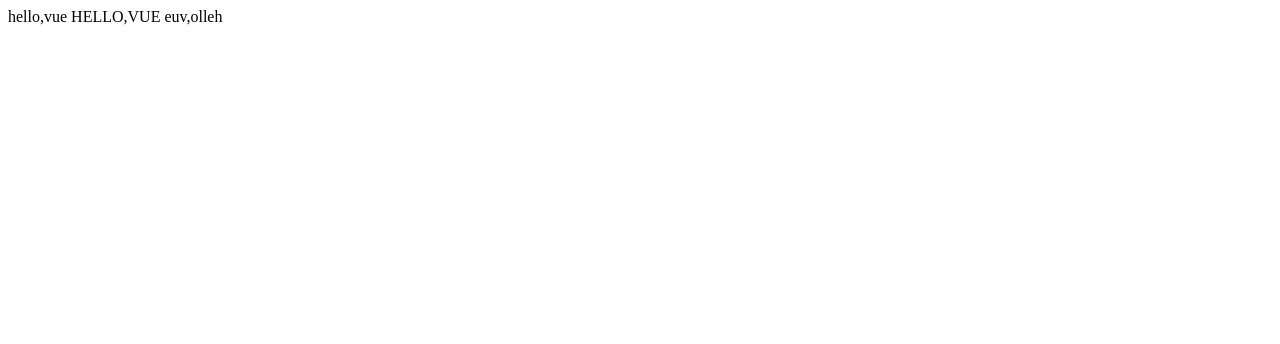
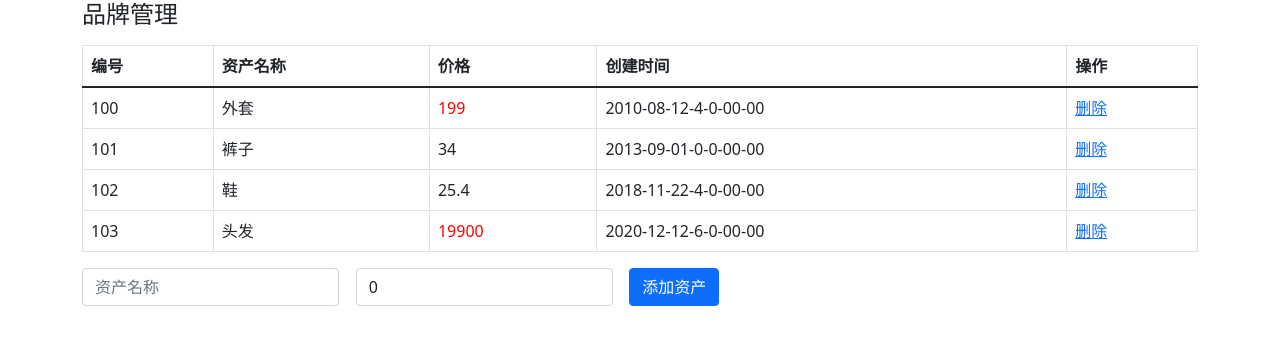
Before and after one commit to lcywgslmygzlwlt/taskDay4, a Vue app: page / in a window 1280 px wide. Shown: the top 344 px of the page. Built offline with nearby package versions, Linux system fonts and the light colour scheme.

Commit message:
完成案例品牌管理时间格式化

```diff
--- a/package.json
+++ b/package.json
@@ -7,7 +7,9 @@
     "build": "vue-cli-service build"
   },
   "dependencies": {
+    "bootstrap": "^5.1.3",
     "core-js": "^3.8.3",
+    "moment": "^2.29.3",
     "vue": "^2.6.14"
   },
   "devDependencies": {
--- a/src/App.vue
+++ b/src/App.vue
@@ -1,26 +1,137 @@
 <template>
-  <div>
-    {{msg}}
-    {{msg | toUp}}
-    {{msg | toReverse}}
+  <div id="app">
+    <div class="container">
+      <!-- 顶部框模块 -->
+      <div class="form-group">
+        <div class="input-group">
+          <h4>品牌管理</h4>
+        </div>
+      </div>
+
+      <!-- 数据表格 -->
+      <table class="table table-bordered table-hover mt-2">
+        <thead>
+          <tr>
+            <th>编号</th>
+            <th>资产名称</th>
+            <th>价格</th>
+            <th>创建时间</th>
+            <th>操作</th>
+          </tr>
+        </thead>
+        <tbody>
+          <tr v-for="item in list" :key="item.id">
+            <td>{{item.id}}</td>
+            <td>{{item.name}}</td>
+            <td :class="{red:item.price >100}">{{item.price}}</td>
+            <td>{{item.time | formatDate}}</td>
+
+            <!-- 如果价格超过100，就有red这个类 -->
+            <!-- <td class="red"></td>
+            <td></td> -->
+            <td><a href="#" @click.prevent="btnDele(item.id)">删除</a></td>
+          </tr>
+          <!-- <tr style="background-color: #EEE">
+              <td>统计:</td>
+              <td colspan="2">总价钱为: 0</td>
+              <td colspan="2">平均价: 0</td>
+          </tr> -->
+        </tbody>
+          <!--
+        <tfoot >
+          <tr>
+            <td colspan="5" style="text-align: center">暂无数据</td>
+          </tr>
+        </tfoot>
+            -->
+      </table>
+
+      <!-- 添加资产 -->
+      <form class="form-inline" style="display:flex;">
+        <div class="form-group">
+          <div class="input-group">
+            <input
+              type="text"
+              class="form-control"
+              placeholder="资产名称"
+              v-model="name"
+            />
+          </div>
+        </div>
+        &nbsp;&nbsp;&nbsp;&nbsp;
+        <div class="form-group">
+          <div class="input-group">
+            <input
+              type="text"
+              class="form-control"
+              placeholder="价格"
+              v-model="price"
+            />
+          </div>
+        </div>
+        &nbsp;&nbsp;&nbsp;&nbsp;
+        <!-- 阻止表单提交 -->
+        <button class="btn btn-primary" @click.prevent="btnAdd">添加资产</button>
+      </form>
+    </div>
   </div>
 </template>
 
 <script>
+// 1. 明确需求
+// 2. 标签+样式+默认数据
+// 3. 下载bootstrap, main.js引入bootstrap.css
+// 4. 把list数组 - 铺设表格
+// 5. 修改价格颜色
+import moment from 'moment'
 export default {
-  data(){
-    return{
-      msg:'hello,vue'
+  data() {
+    return {
+      list: [
+        { id: 100, name: "外套", price: 199, time: new Date('2010-08-12')},
+        { id: 101, name: "裤子", price: 34, time: new Date('2013-09-01') },
+        { id: 102, name: "鞋", price: 25.4, time: new Date('2018-11-22') },
+        { id: 103, name: "头发", price: 19900, time: new Date('2020-12-12') }
+      ],
+      price:0,
+      name:'',
+    };
+  },
+  methods:{
+    // 新增数据
+    // 非空判断
+    btnAdd(){
+      if(this.name.trim().length === "" || this.price == 0){
+        return alert('请输入完整信息')
+      }
+      const id = this.list[this.list.length-1]
+        ? this.list[this.list.length-1].id+1
+        :100
+      this.list.push({
+        id,
+        name:this.name,
+        price:this.price,
+        time:new Date()
+      });
+      this.name='',
+      this.price=0
+    },
+    btnDele(id){
+      const index = this.list.findIndex((ele)=>id == ele.id)
+      this.list.splice(index, 1);
     }
   },
   filters:{
-    toUp(val){
-      return val.toUpperCase()
-    },
-  }
-}
+    formatDate(val){
+      return moment(val).format('YYYY-MM-DD-d-H-mm-ss')
+    }
+  },
+
+};
 </script>
 
-<style>
-
+<style >
+.red{
+  color: red;
+}
 </style>
--- a/src/main.js
+++ b/src/main.js
@@ -1,5 +1,6 @@
 import Vue from 'vue'
 import App from './App.vue'
+import "bootstrap/dist/css/bootstrap.css" // 默认找文件夹下的index文件(但是这个不是所以需要写路径)
 
 Vue.config.productionTip = false
 
```
Also changed, not shown: src/1.vue过滤器.vue (added, +26 -0 lines).
